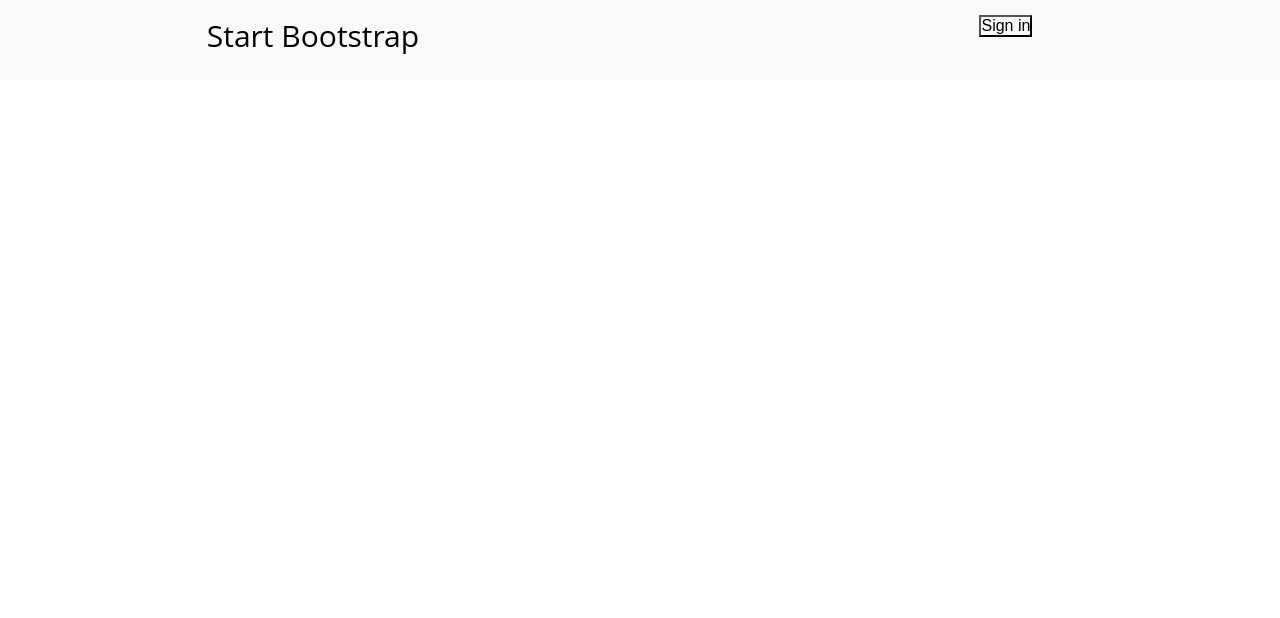
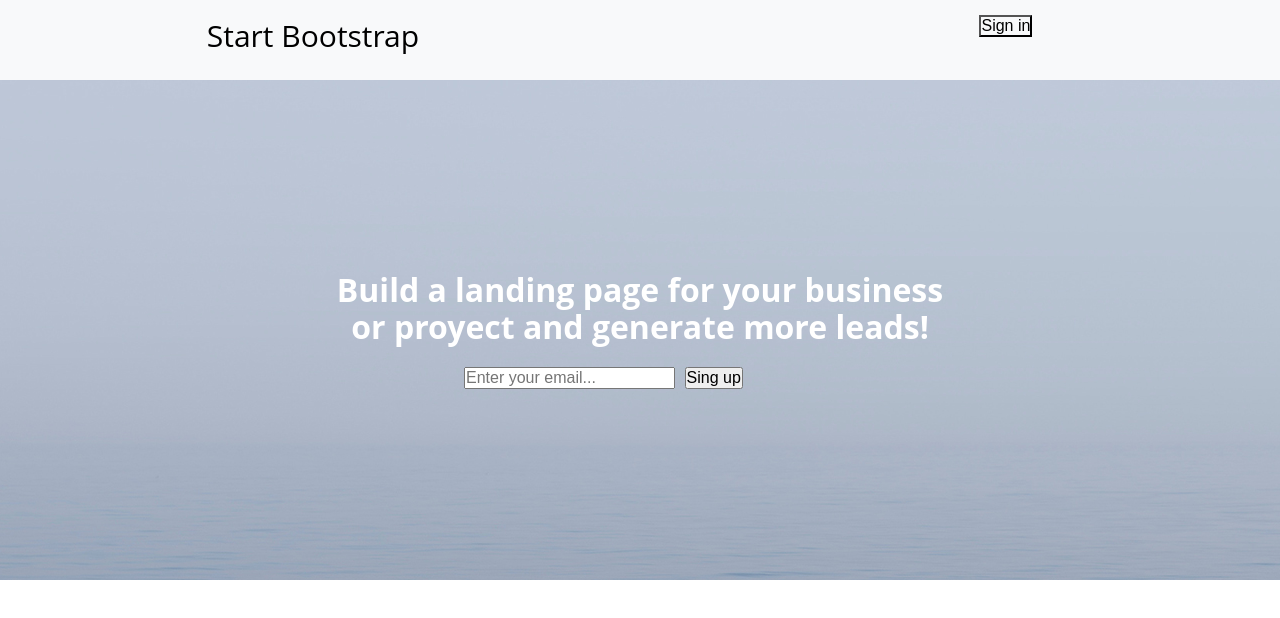
Before and after one commit to castroabigail/kanbanbien, a plain HTML site: page index.html in a window 1280 px wide. Drawn offline with Linux system fonts and the light colour scheme.

Commit message:
coloque un h1 un input un boton y una imagen de fondo

```diff
--- a/css/style.css
+++ b/css/style.css
@@ -16,3 +16,20 @@ li{
 	background-color: #f8f9fa;
 	height: 80px;
 }
+.registro{
+	background-image: url(../imagenes/bg-masthead.jpg);
+	height: 500px;
+}
+h1{
+	text-align: center;
+	margin-top: 15%;
+	color: white;
+}
+input{
+	display: block;
+	margin:auto;
+	margin-left: 450px;
+}
+.boton2{
+	margin-left: 5%;
+}
--- a/index.html
+++ b/index.html
@@ -20,10 +20,17 @@
 			<button class="sign">Sign in</button>
 		</div>
 	</div>
-	<div>
-		<section class="col-6" id="registro">
-
-
+	<div class="row registro">
+		<section class="col-12">
+			<h1>Build a landing page for your business<br>
+			or proyect and generate more leads!
+			</h1>
+			<div class="col-6">
+			<input type="text" name="nombre" placeholder="Enter your email...">
+		</div>
+		<div class="col-6">
+			<button class="boton2">Sing up</button>
+		</div>
 		</section>
 	</div>
 
```
